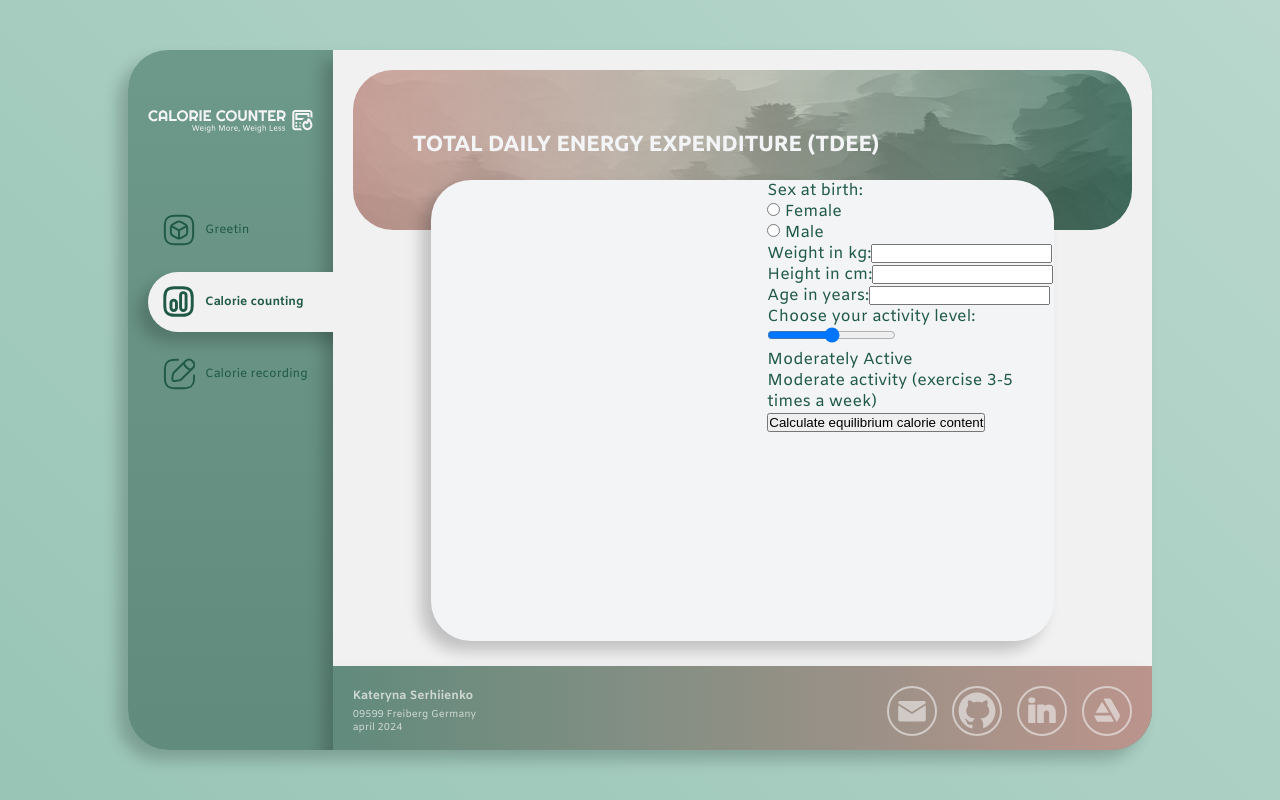
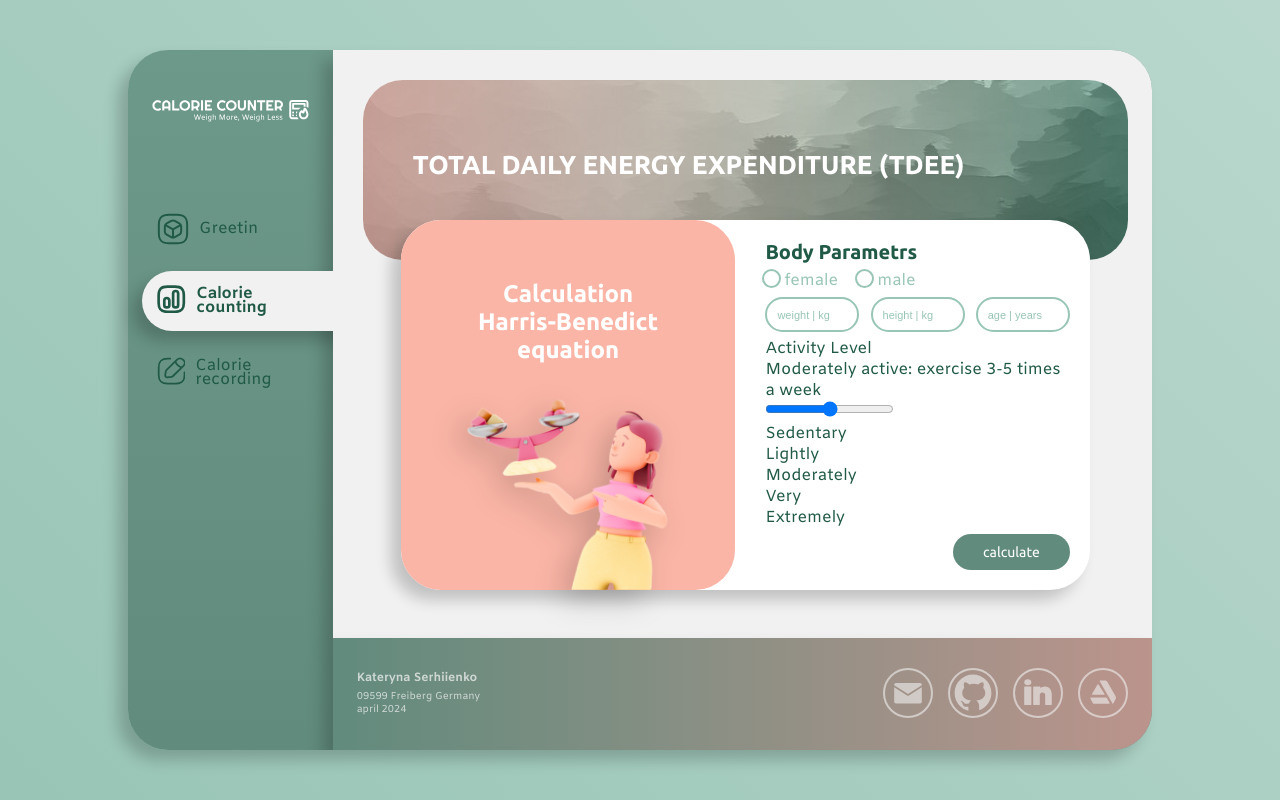
Before and after one commit to KateSerhiienko/calorie-counting-app, a Vue app: page /calorie_counting in a window 1280 px wide. Built offline with nearby package versions, Linux system fonts and the light colour scheme.

Commit message:
update: styles for calculation

```diff
--- a/src/App.vue
+++ b/src/App.vue
@@ -52,7 +52,7 @@
     height: 700px;
     display: grid;
     grid-template-columns: 20% auto;
-    grid-template-rows: 88% auto;
+    grid-template-rows: 84% auto;
     grid-template-areas: 'aside main' 'aside footer';
     background: $primary-color;
     background: linear-gradient(
@@ -69,7 +69,7 @@
   aside,
   main,
   footer {
-    padding: 20px;
+    padding: 30px 24px;
   }
 
   aside {
@@ -89,7 +89,7 @@
     height: 100%;
     background: $background-color;
     transform: translate(0px, 0);
-    padding-left: 20px;
+    padding-left: 30px;
   }
 
   footer {
--- a/src/assets/styles/global.scss
+++ b/src/assets/styles/global.scss
@@ -1,14 +1,78 @@
 .glb-header {
   width: 100%;
-  height: 160px;
-  padding: 60px 0 0 60px;
-  font-size: 22px;
-  font-weight: bold;
+  height: 180px;
+  padding: 70px 0 0 50px;
   text-transform: uppercase;
-  font-family: Ubuntu;
   color: $background-color-light;
   background-image: url('./../imgs/header-bg.jpg');
   background-size: cover;
   background-position: center bottom;
   border-radius: $border-radius;
 }
+
+.glb-button {
+  width: fit-content;
+  padding: 10px 30px;
+  font-family: Ubuntu;
+  font-size: 14px;
+  color: $background-color-light;
+  background: $primary-color;
+  border-radius: $border-radius;
+  transition: $transition;
+
+  &:hover {
+    background: $primary-color-dark;
+  }
+}
+
+.glb-radio {
+  display: flex;
+  align-items: baseline;
+
+  input {
+    appearance: none;
+    width: 13px;
+    height: 13px;
+    border-radius: 50%;
+    margin-right: 6px;
+    outline: max(2px) solid $primary-color-light;
+    outline-offset: max(1px);
+    transition: $transition;
+
+    &:checked {
+      background: $secondary-color-light;
+      outline-color: $primary-color;
+
+      & + label {
+        color: $primary-color;
+        transition: $transition;
+        font-weight: bold;
+      }
+    }
+  }
+
+  label {
+    color: $primary-color-light;
+  }
+}
+
+.glb-input {
+  width: 94px;
+  padding: 8px 10px;
+  border-radius: $border-radius;
+  border: 2px solid $primary-color-light;
+  transition: $transition;
+  color: $primary-color;
+  outline: none;
+  font-weight: bold;
+
+  &:focus {
+    border-color: $primary-color;
+  }
+
+  &::placeholder {
+    font-size: 11px;
+    color: $primary-color-light;
+    font-weight: normal;
+  }
+}
--- a/src/assets/styles/main.css
+++ b/src/assets/styles/main.css
@@ -34,7 +34,7 @@
   font-weight: bold;
 }
 
-/* reset styles */
+/* reset */
 
 * {
   margin: 0;
@@ -49,3 +49,24 @@ a {
 ul {
   list-style: none;
 }
+
+button {
+  border: none;
+}
+
+/* new */
+
+h1 {
+  font-size: 26px;
+  font-family: Ubuntu;
+}
+
+h2 {
+  font-size: 24px;
+  font-family: Ubuntu;
+}
+
+h3 {
+  font-size: 20px;
+  font-family: Ubuntu;
+}
--- a/src/assets/styles/variables.scss
+++ b/src/assets/styles/variables.scss
@@ -12,7 +12,7 @@ $accent-color-light: #bcdba9;
 $accent-color-dark: #75896a;
 
 $background-color: #f1f1f1;
-$background-color-light: #f3f4f6;
+$background-color-light: #ffffff;
 $background-color-dark: #000000;
 
 $reserve-color: #627588;
--- a/src/components/CalorieCountingForm.vue
+++ b/src/components/CalorieCountingForm.vue
@@ -1,9 +1,11 @@
 <template>
-  <form @submit.prevent="submitForm">
-    <div>
-      <label>Sex at birth:</label>
-      <div>
-        <label for="female">
+  <form
+    @submit.prevent="submitForm"
+    class="form"
+  >
+    <h3>Body Parametrs</h3>
+    <div class="sex">
+      <div class="glb-radio">
         <input
           type="radio"
           id="female"
@@ -11,11 +13,9 @@
           value="female"
           required
         />
-          Female
-        </label>
+        <label for="female"> female </label>
       </div>
-      <div>
-        <label for="male">
+      <div class="glb-radio">
         <input
           type="radio"
           id="male"
@@ -23,39 +23,56 @@
           value="male"
           required
         />
-          Male
-        </label>
+        <label for="male"> male </label>
+      </div>
+    </div>
+    <div class="parametrs">
+      <div>
+        <input
+          type="number"
+          id="weight"
+          placeholder="weight | kg"
+          v-model="formData.weight"
+          required
+          class="glb-input"
+          min="0"
+        />
+      </div>
+      <div>
+        <input
+          type="number"
+          id="height"
+          placeholder="height | kg"
+          v-model="formData.height"
+          required
+          class="glb-input"
+          min="0"
+        />
+      </div>
+      <div>
+        <input
+          type="number"
+          id="age"
+          placeholder="age | years"
+          v-model="formData.age"
+          required
+          class="glb-input"
+          min="0"
+        />
+      </div>
+    </div>
+    <div class="activity">
+      <p>Activity Level</p>
+      <div
+        v-for="activity in getActivityLevels"
+        :key="activity.value"
+      >
+        <div v-if="formData.selectedActivity === activity.value">
+          <span>{{ activity.label }}: </span>
+          <span>{{ activity.explanation }}</span>
         </div>
       </div>
       <div>
-      <label for="weight">Weight in kg:</label>
-      <input
-        type="number"
-        id="weight"
-        v-model="formData.weight"
-        required
-      />
-    </div>
-    <div>
-      <label for="height">Height in cm:</label>
-      <input
-        type="number"
-        id="height"
-        v-model="formData.height"
-        required
-      />
-    </div>
-    <div>
-      <label for="age">Age in years:</label>
-      <input
-        type="number"
-        id="age"
-        v-model="formData.age"
-        required
-      />
-    </div>
-    <div>
-      <label for="activity">Choose your activity level:</label>
         <input
           type="range"
           id="activity"
@@ -64,18 +81,21 @@
           max="1.9"
           step="0.175"
         />
-      <div
+        <ul
           v-for="activity in getActivityLevels"
           :key="activity.value"
         >
-        <div v-if="formData.selectedActivity === activity.value">
-          <span>{{ activity.label }}</span>
-          <p>{{ activity.explanation }}</p>
-        </div>
+          <li>{{ activity.label.split(' ')[0] }}</li>
+        </ul>
       </div>
     </div>
 
-    <button type="submit">Calculate equilibrium calorie content</button>
+    <button
+      class="glb-button button"
+      type="submit"
+    >
+      calculate
+    </button>
   </form>
 </template>
 
@@ -147,3 +167,32 @@
     },
   };
 </script>
+
+<style
+  scoped
+  lang="scss"
+>
+  .form {
+    display: flex;
+    flex-direction: column;
+    justify-content: space-between;
+    height: 100%;
+  }
+
+  .sex {
+    display: flex;
+
+    div {
+      margin-right: 20px;
+    }
+  }
+
+  .parametrs {
+    display: flex;
+    justify-content: space-between;
+  }
+
+  .button {
+    align-self: end;
+  }
+</style>
--- a/src/components/CalorieCountingTotal.vue
+++ b/src/components/CalorieCountingTotal.vue
@@ -1,5 +1,4 @@
 <template>
-  <h4>Calorie Counting Total</h4>
   <div>
     <p>
       Total Calories:
@@ -20,6 +19,7 @@
     </ul>
     <button
       type="button"
+      class="glb-button"
       @click="setCountingMode(true)"
     >
       Count the calories again
--- a/src/components/SideSection.vue
+++ b/src/components/SideSection.vue
@@ -55,8 +55,8 @@
   lang="scss"
 >
   .logo {
-    margin-top: 40px;
-    margin-bottom: 60px;
+    margin-top: 20px;
+    margin-bottom: 70px;
     fill: $background-color-light;
   }
 
@@ -65,7 +65,7 @@
     display: flex;
     align-items: center;
     margin-bottom: 10px;
-    padding: 15px 0 15px 15px;
+    padding: 15px 0 15px 5px;
     border-radius: 40px 0 0 40px;
   }
 
@@ -105,7 +105,8 @@
   }
 
   .nav-item-title {
-    font-size: 12px;
+    font-size: 16px;
+    line-height: 0.9;
     z-index: 1;
   }
 
--- a/src/components/pages/CalorieCountingPage.vue
+++ b/src/components/pages/CalorieCountingPage.vue
@@ -1,8 +1,13 @@
 <template>
-  <header class="glb-header">Total Daily Energy Expenditure (TDEE)</header>
+  <header class="glb-header">
+    <h1>Total Daily Energy Expenditure (TDEE)</h1>
+  </header>
   <main class="main">
-    <div class="panel">
-      <p class="panel-title">Calculation<br />Harris-Benedict equation</p>
+    <div
+      class="panel"
+      :class="{ left: getCountingMode }"
+    >
+      <h2 class="panel-title">Calculation<br />Harris-Benedict equation</h2>
       <img
         class="panel-img"
         src="./../../assets/imgs/cc-img.png"
@@ -10,18 +15,12 @@
       />
     </div>
     <div class="content">
-      <div
-        class="content-item content-item-right"
-        v-show="getCountingMode"
-      >
+      <section class="content-item content-item-info">
+        <calorie-counting-total />
+      </section>
+      <section class="content-item content-item-form">
         <calorie-counting-form />
-      </div>
-      <div
-        class="content-item content-item-left"
-        v-show="!getCountingMode"
-      >
-        <calorie-counting-total />
-      </div>
+      </section>
     </div>
   </main>
 </template>
@@ -45,9 +44,9 @@
   lang="scss"
 >
   .main {
-    width: 80%;
-    height: 80%;
-    margin: -50px auto;
+    width: 90%;
+    height: 70%;
+    margin: -40px auto;
     background-color: $background-color-light;
     border-radius: $border-radius;
     box-shadow: $box-shadow;
@@ -55,38 +54,41 @@
 
   .panel {
     position: absolute;
-    width: 40%;
-    height: 80%;
+    width: 42%;
+    height: 70%;
     background-color: $secondary-color;
     border-radius: $border-radius;
     color: $background-color-light;
-    font-family: Ubuntu;
-    font-weight: bold;
-    font-size: 29px;
     text-align: center;
     display: flex;
     flex-direction: column;
     justify-content: space-between;
     align-items: center;
-
-    display: none;
+    transform: translate(107%, 0);
+    transition: $transition;
 
     &-title {
       margin-top: 60px;
+      padding: 0 30px;
     }
 
     &-img {
-      width: 260px;
+      width: 220px;
+      filter: drop-shadow($box-shadow);
     }
+  }
+
+  .left {
+    transform: translate(0, 0);
   }
 
   .content {
     display: flex;
+    height: 100%;
 
     &-item {
-      &-right {
-        margin-left: 54%;
-      }
+      flex: 50%;
+      margin: 20px;
     }
   }
 </style>
--- a/src/utils/store.js
+++ b/src/utils/store.js
@@ -45,29 +45,29 @@ const store = createStore({
     },
     activityLevels: [
       {
-        label: 'Sedentary',
+        label: 'Sedentary lifestyle',
         value: '1.2',
-        explanation: 'Sedentary lifestyle (little or no physical activity)',
+        explanation: 'little or no physical activity',
       },
       {
-        label: 'Lightly Active',
+        label: 'Lightly active',
         value: '1.375',
-        explanation: 'Light activity (exercise 1-3 times a week)',
+        explanation: 'exercise 1-3 times a week',
       },
       {
-        label: 'Moderately Active',
+        label: 'Moderately active',
         value: '1.55',
-        explanation: 'Moderate activity (exercise 3-5 times a week)',
+        explanation: 'exercise 3-5 times a week',
       },
       {
-        label: 'Very Active',
+        label: 'Very active',
         value: '1.725',
-        explanation: 'High activity (exercise 6-7 times a week)',
+        explanation: 'exercise 6-7 times a week',
       },
       {
-        label: 'Extremely Active',
+        label: 'Extremely active',
         value: '1.9',
-        explanation: 'Very high activity (heavy exercise or physical work every day)',
+        explanation: 'heavy exercise or physical work every day',
       },
     ],
     mealtimeMap: [
```
Also changed, not shown: 1 other file (tests, documents, lock files or other folders). Lines whose indentation alone changed are shown as unchanged.
